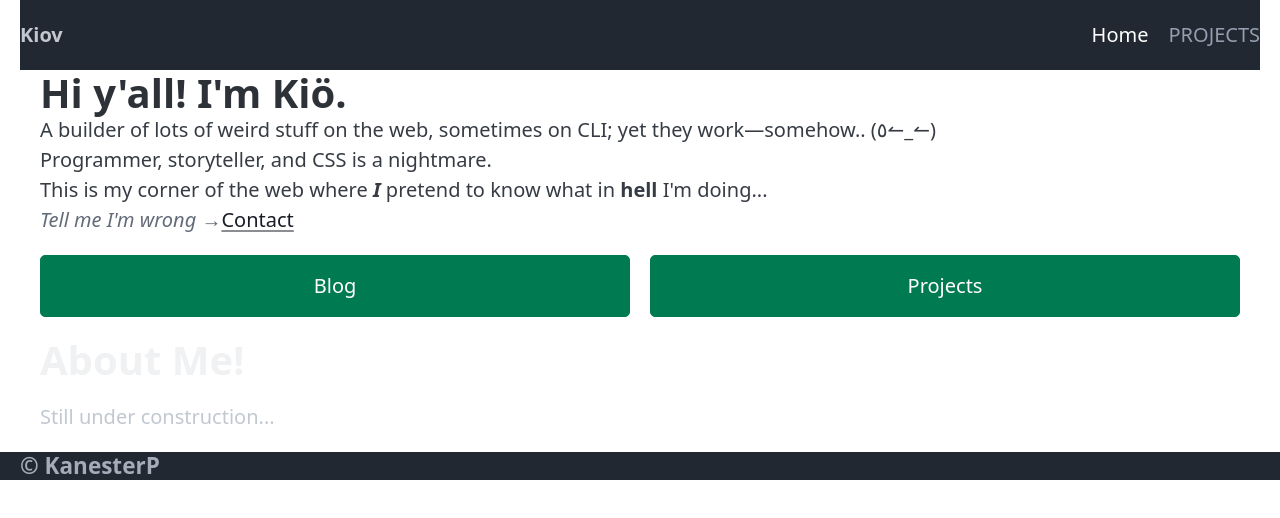
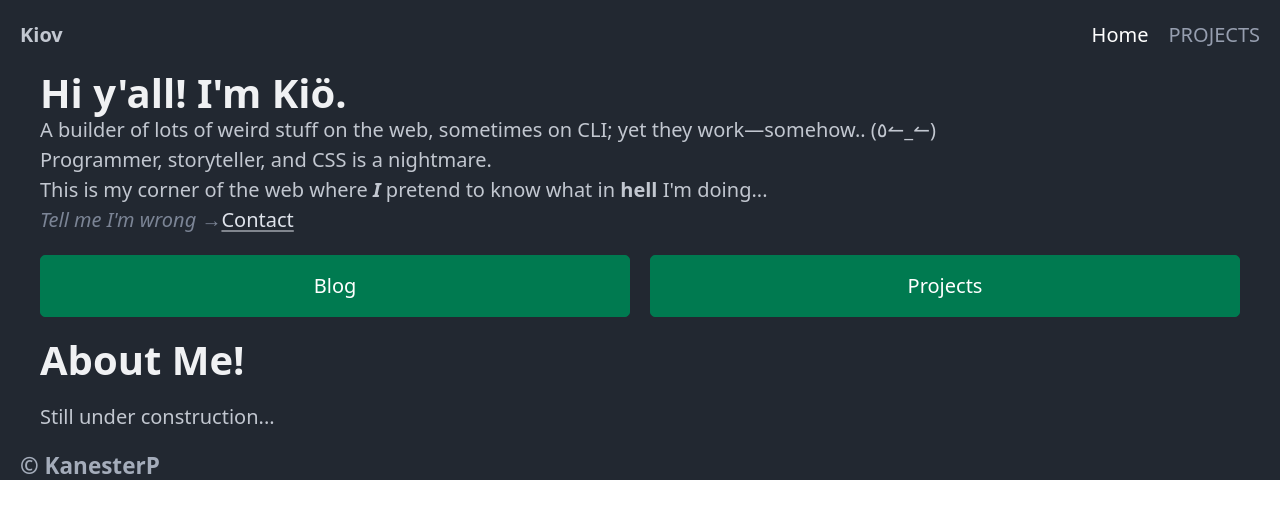
Before and after one commit to Kanester/portfolio, a SvelteKit app: page / in a window 1280 px wide. Shown: the top 518 px of the page. Built offline with nearby package versions, Linux system fonts and the light colour scheme.

Commit message:
--no-message

```diff
--- a/src/routes/+page.svelte
+++ b/src/routes/+page.svelte
@@ -1,4 +1,4 @@
-<section class="container-fluid hero" data-theme="light">
+<section class="container-fluid hero" data-theme="dark">
   <div class="container">
     <hgroup>
       <h1>Hi y'all! I'm Kiö.</h1>
@@ -24,6 +24,6 @@
   </div>
 </section>
 
-<section class="contact">
+<section class="contact" data-theme="light">
 
 </section>
--- a/src/styles/global.scss
+++ b/src/styles/global.scss
@@ -6,7 +6,7 @@ $secondary: #393e46;
 $tertiary: #948979;
 $quadiary: #dfd0b8;
 
-nav {
+body {
 	background-color: $primary;
 }
 
@@ -22,10 +22,6 @@ section {
   .contact {
     background-color: $quadiary;
   }
-}
-
-footer {
-  background-color: $primary;
 }
 
 .desktop-nav {
```
